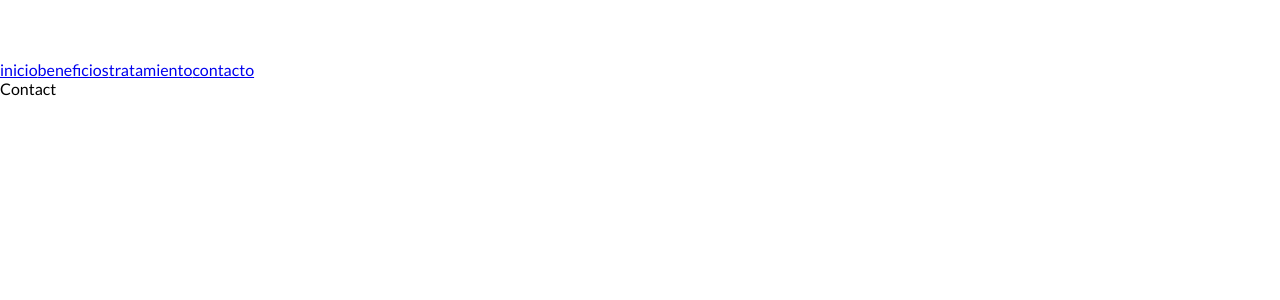
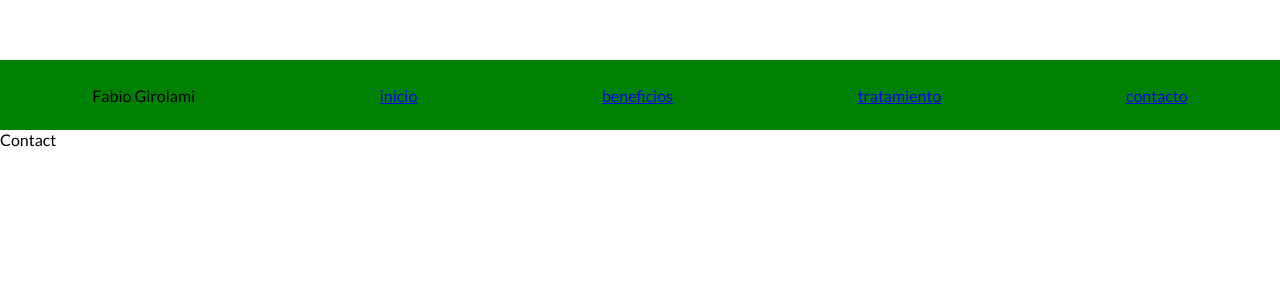
Before and after one commit to SmaelNicolas/masoterapiabahia, a React (Create React App) app: page /contacto in a window 1280 px wide. Shown: the top 300 px of the page. Built offline with nearby package versions, Linux system fonts and the light colour scheme.

Commit message:
container anvbar

```diff
--- a/src/components/Navbar/Navbar.jsx
+++ b/src/components/Navbar/Navbar.jsx
@@ -16,5 +16,10 @@ export const Navbar = () => {
 		));
 	};
 
-	return <nav>{renderLinks()}</nav>;
+	return (
+		<nav className='navbar'>
+			<div>Fabio Girolami</div>
+			{renderLinks()}
+		</nav>
+	);
 };
--- a/src/components/Navbar/navbar.css
+++ b/src/components/Navbar/navbar.css
@@ -0,0 +1,9 @@
+.navbar {
+	width: 100%;
+	height: 70px;
+	display: flex;
+	flex-direction: row;
+	justify-content: space-around;
+	align-items: center;
+	background-color: green;
+}
```
